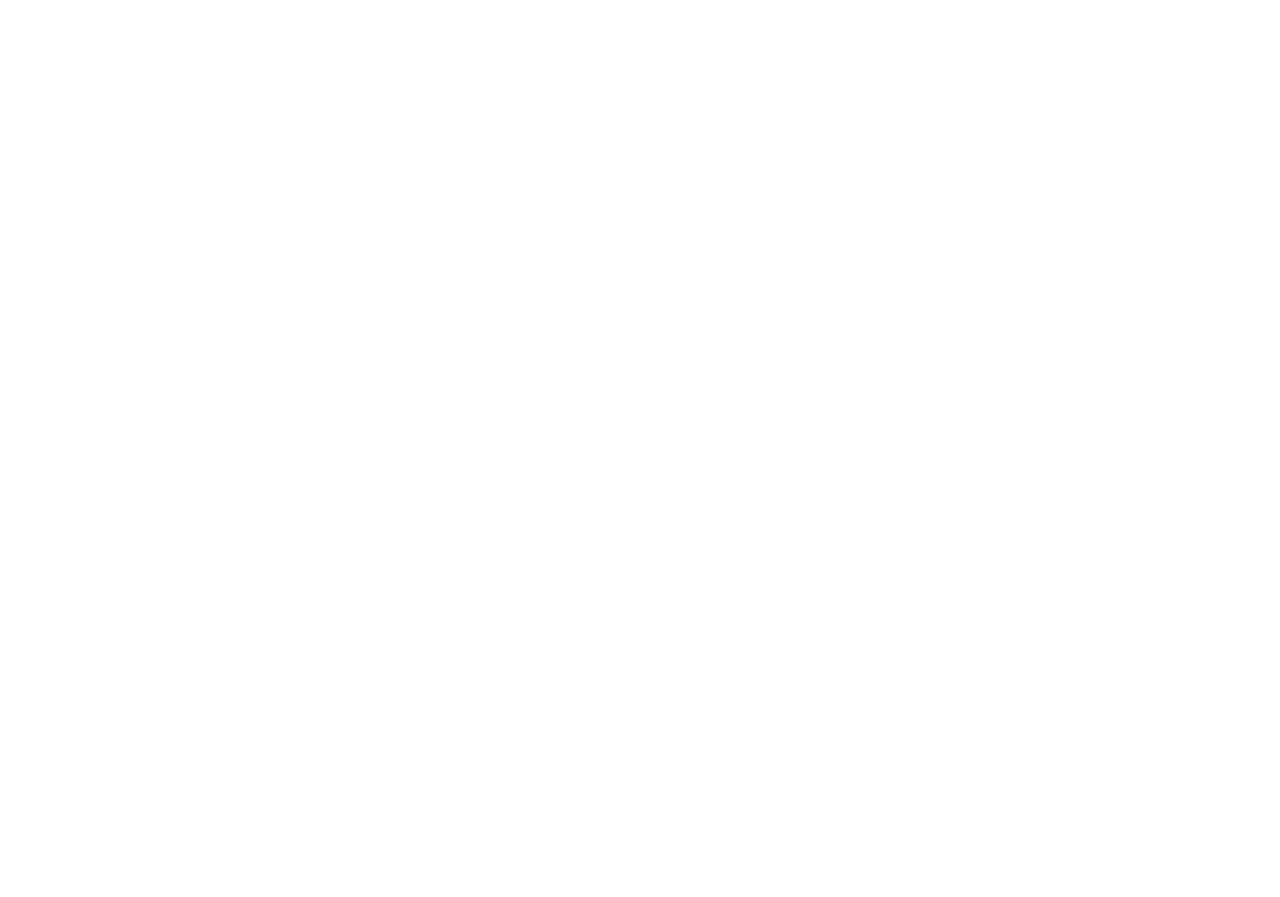
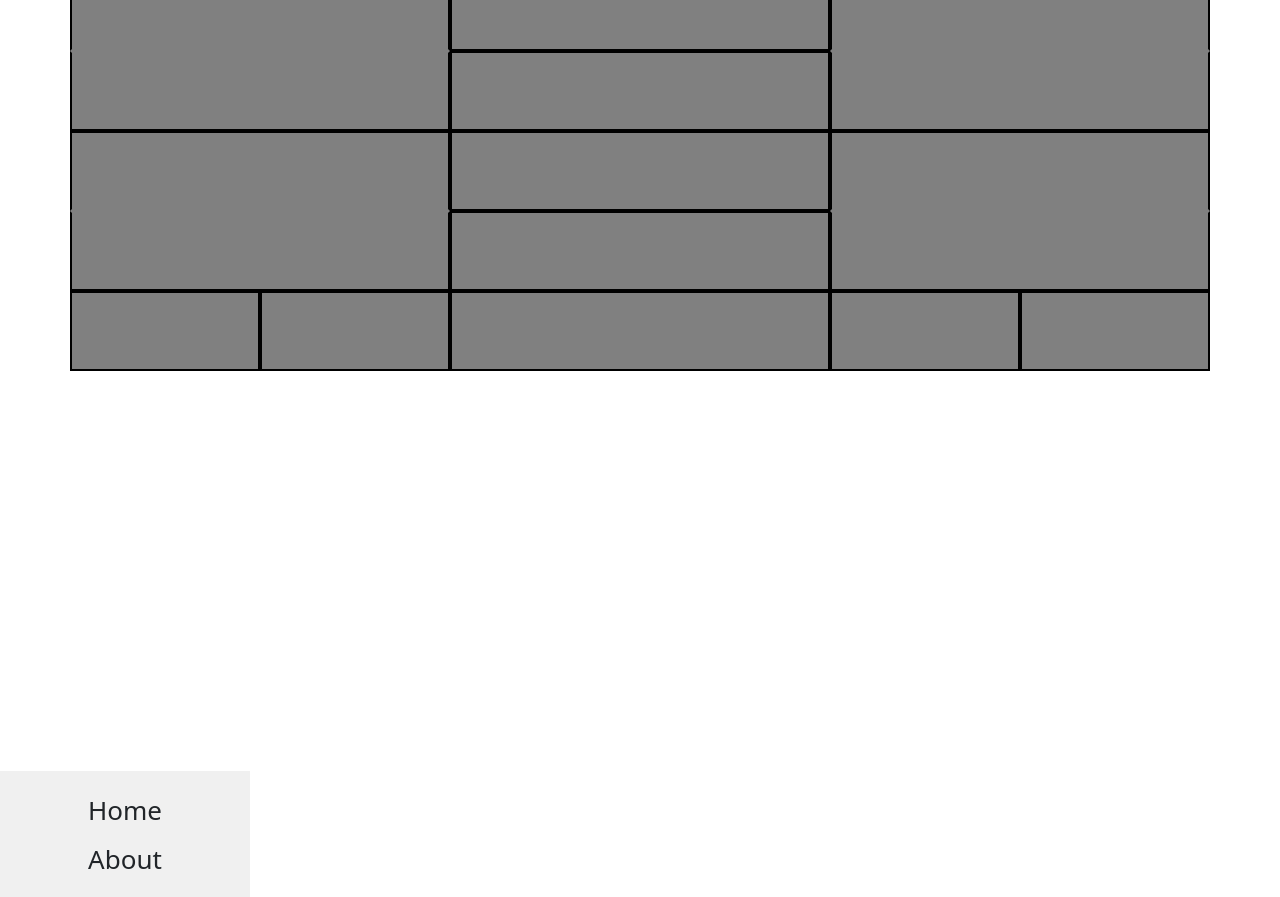
Before and after one commit to qsyedajmal/React, a React (Create React App) app: page / in a window 1280 px wide. Shown: the part 200-1097 px from the top of the page. Before the commit the page ends 800 px from the top, so only its background shows below. Built offline with nearby package versions, Linux system fonts and the light colour scheme.

Commit message:
SideBar in React

```diff
--- a/package.json
+++ b/package.json
@@ -6,6 +6,8 @@
     "@testing-library/jest-dom": "^5.17.0",
     "@testing-library/react": "^13.4.0",
     "@testing-library/user-event": "^13.5.0",
+    "bootstrap": "^5.3.1",
+    "bootstrap-icons": "^1.10.5",
     "react": "^18.2.0",
     "react-dom": "^18.2.0",
     "react-scripts": "5.0.1",
--- a/src/App.css
+++ b/src/App.css
@@ -9,7 +9,7 @@
   align-items: center; */
   justify-content: center;
   font-size: calc(10px + 2vmin);
-  color: white;
+
 }
 
 
@@ -38,9 +38,9 @@
   }
 } */
 
-/* .container{
+ .image-container{
     height: 100vh;
    display: flex;
    flex-wrap:wrap ;
    justify-content: space-between;
-} */
+}
--- a/src/App.js
+++ b/src/App.js
@@ -1,17 +1,22 @@
 import './App.css';
 // import Form from './components/Form/Form';
-// import Image from './components/Image/Image.jsx';
+
+import Image from './components/Image/Image.jsx';
 import GridComponent from './components/GridComponent/GridComponent.jsx';
 import HNavBar from './components/HorizontalNavBar/HNavBar.jsx';
+import SideBar from './components/SideBar/SideBar.jsx';
 function App() {
   return (
      <div className="App">
 
-       {/* <header className="App-header">
-        <Form/>
-       </header>    */}
-            {/* <div className='container'>
-     <Image/>
+       <header className="App-header">
+        {/* <Form/> */}
+        <HNavBar/>
+        <GridComponent/>
+        <SideBar/>
+        <div className='container'>
+          <div className='image-container'>
+          <Image/>
      <Image/>
      <Image/>
      <Image/>
@@ -24,10 +29,18 @@
      <Image/>
      <Image/>
 
-     </div> */}
-        {/* <GridComponent/> */}
+     </div>
+          </div>
 
-        <HNavBar/>
+
+       </header>
+
+
+
+
+
+
+
 
      </div>
 
--- a/src/components/GridComponent/GridComponent.css
+++ b/src/components/GridComponent/GridComponent.css
@@ -20,3 +20,7 @@
 .tbl{
     height: 100vh;
 }
+
+.grid-container{
+  margin-top: 100px;
+}
--- a/src/components/GridComponent/GridComponent.jsx
+++ b/src/components/GridComponent/GridComponent.jsx
@@ -4,7 +4,7 @@
 export default function GridComponent() {
   return (
     <div className='container'>
-
+       <div className="grid-container">
        <div className="tbl">
 
 
@@ -41,6 +41,8 @@
               </div>
 
              </div>
+       </div>
+
 
     </div>
   )
--- /dev/null
+++ b/src/components/SideBar/SideBar.css
@@ -0,0 +1,22 @@
+
+.sidebar {
+    width: 250px;
+    height: 100vh;
+    background-color: #f0f0f0;
+    padding: 20px;
+  }
+
+  .sidebar__list {
+    list-style: none;
+    padding: 0;
+    margin: 0;
+  }
+
+  .sidebar__item {
+    margin-bottom: 10px;
+    cursor: pointer;
+  }
+
+  .sidebar__item:hover {
+    background-color: #ddd;
+  }
--- /dev/null
+++ b/src/components/SideBar/SideBar.jsx
@@ -0,0 +1,17 @@
+import React from 'react'
+import 'bootstrap/dist/css/bootstrap.min.css'
+import 'bootstrap-icons/font/bootstrap-icons.css'
+import './SideBar.css';
+export default function SideBar() {
+  return (
+
+<div className="sidebar">
+<ul className="sidebar__list">
+  <li className="sidebar__item">Home</li>
+  <li className="sidebar__item">About</li>
+  <li className="sidebar__item">Services</li>
+  <li className="sidebar__item">Contact</li>
+</ul>
+</div>
+  )
+}
```
Also changed, not shown: 1 other file (tests, documents, lock files or other folders). Lines whose indentation alone changed are shown as unchanged.
